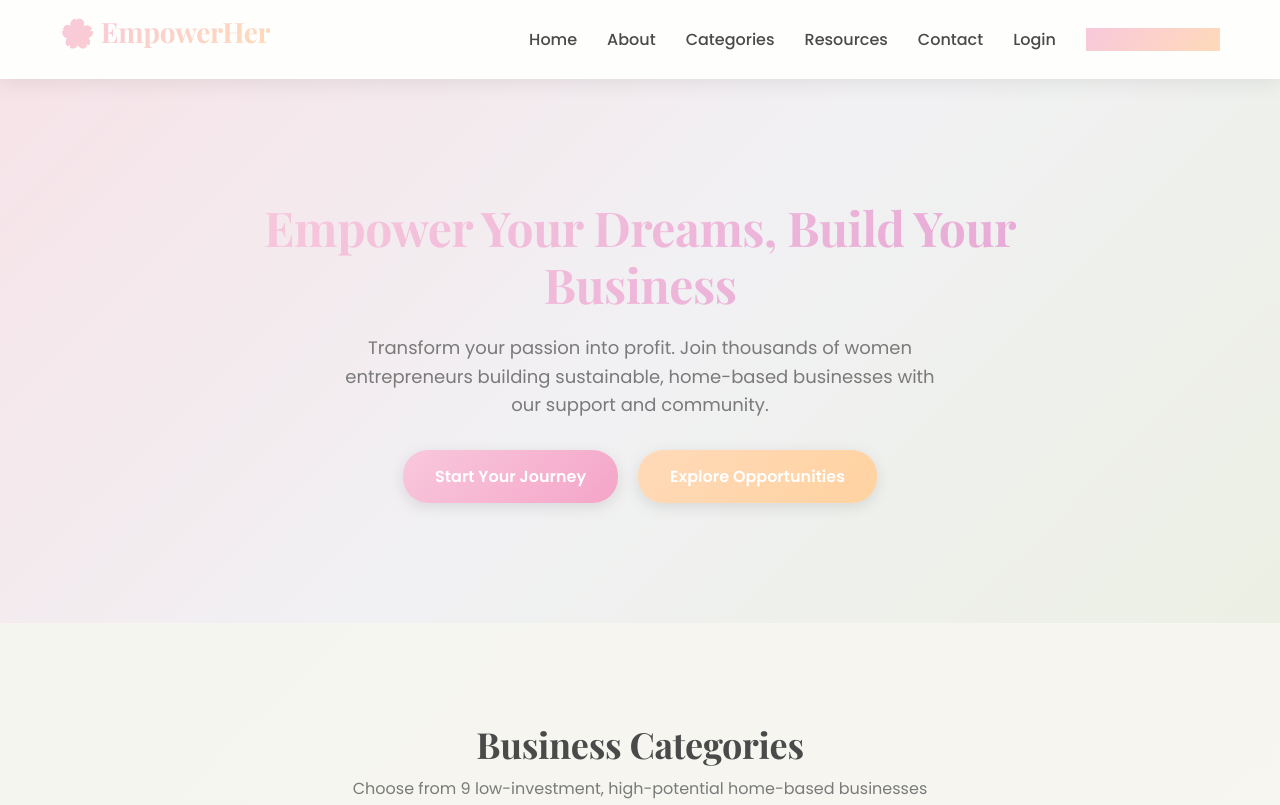
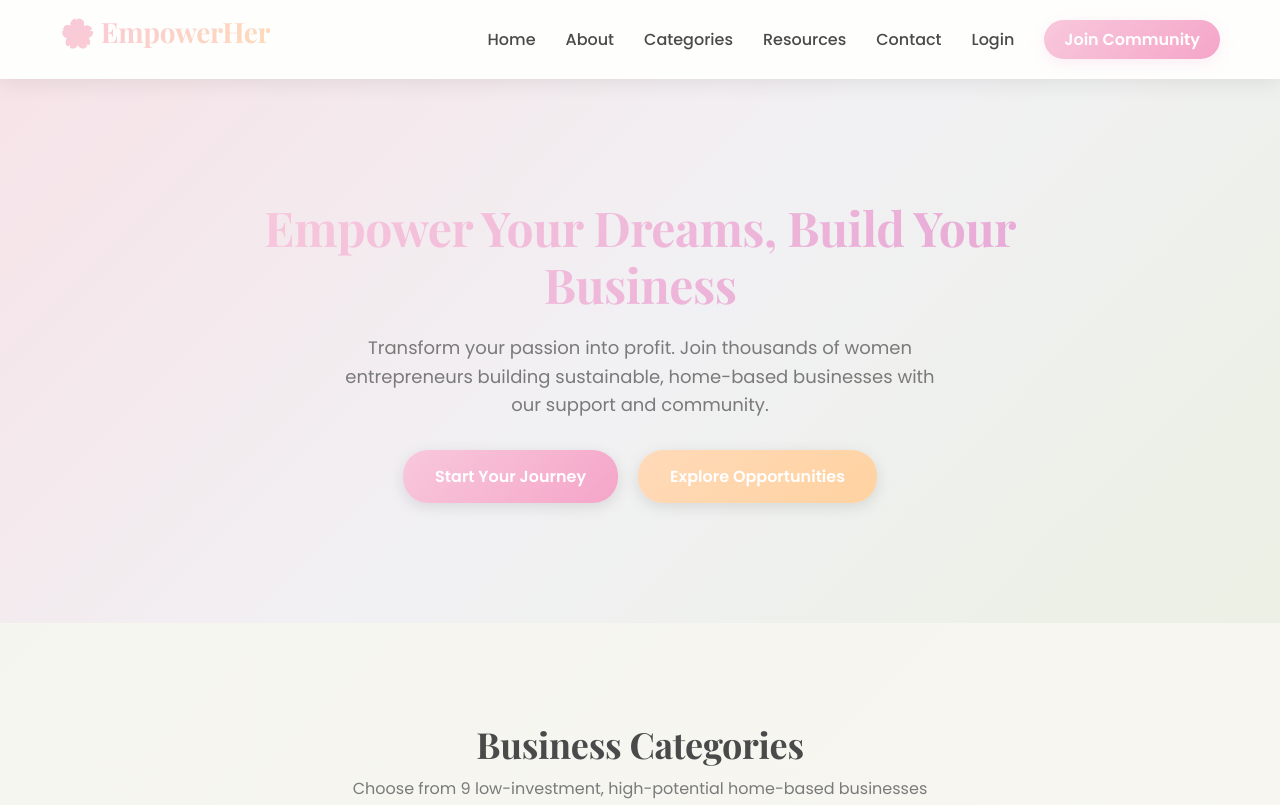
Before and after one commit to lamiya-123/bloom-her, a plain HTML site: page frontend/index.html in a window 1280 px wide. Shown: the top 805 px of the page. Drawn offline with nearby package versions, Linux system fonts and the light colour scheme.

Commit message:
Fix: Improve navbar register button color and styling
- Changed nav-cta from gradient text effect to solid gradient button
- Added white text color for better visibility
- Added padding and border-radius for proper button appearance
- Improved hover effects with subtle lift animation
- Better shadow effects for visual depth
- Consistent with primary button styling system

```diff
--- a/frontend/style.css
+++ b/frontend/style.css
@@ -186,11 +186,22 @@ header {
 }
 
 .nav-cta {
-    background: linear-gradient(135deg, var(--blush-pink), var(--peach)) !important;
-    -webkit-background-clip: text;
-    -webkit-text-fill-color: transparent;
-    background-clip: text;
-    font-weight: 600;
+    background: linear-gradient(135deg, var(--blush-pink), #F5A5C8) !important;
+    color: white !important;
+    padding: 8px 20px !important;
+    border-radius: 20px !important;
+    font-weight: 600 !important;
+    -webkit-background-clip: unset;
+    -webkit-text-fill-color: unset;
+    background-clip: unset;
+    transition: all 0.3s ease;
+    box-shadow: 0 4px 15px rgba(248, 200, 220, 0.3);
+}
+
+.nav-cta:hover {
+    transform: translateY(-2px);
+    box-shadow: 0 6px 20px rgba(248, 200, 220, 0.4);
+    background: linear-gradient(135deg, #F5A5C8, var(--blush-pink)) !important;
 }
 
 .hamburger {
```
